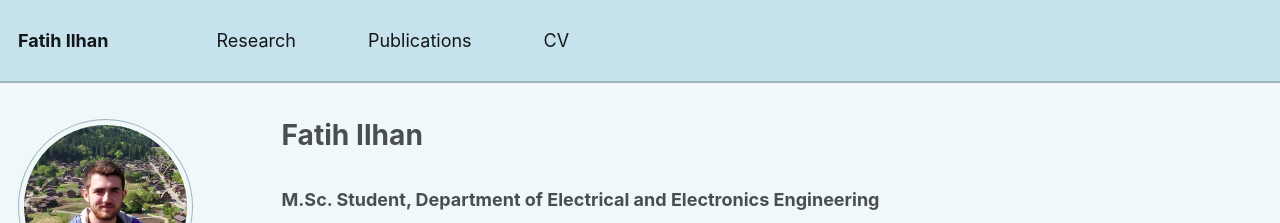
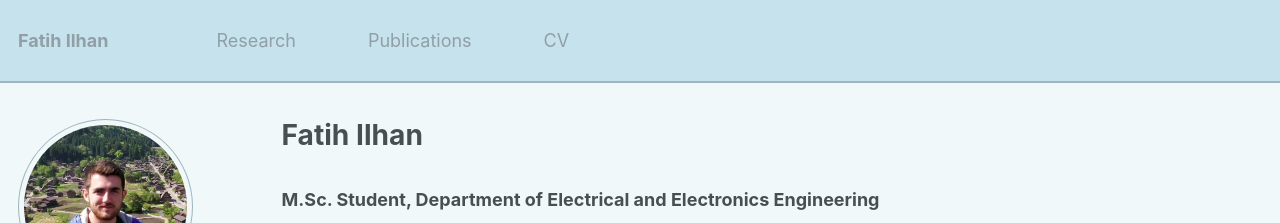
Before and after one commit to fatih-ilhan/fatih-ilhan.github.io, a Jekyll site: the page built from _pages/about.md, in a window 1280 px wide. Shown: the top 223 px of the page. Built offline with Jekyll 4.4.1, drawn with Linux system fonts in a browser that asks for light colours.

Commit message:
Update _variables.scss

```diff
--- a/_sass/_variables.scss
+++ b/_sass/_variables.scss
@@ -94,7 +94,7 @@ $xing-color                 : #006567;
 $link-color                 : $info-color;
 $link-color-hover           : mix(#000, $link-color, 25%);
 $link-color-visited         : mix(#fff, $link-color, 25%);
-$masthead-link-color        : mix(#000000, $masthead-background-color, 90%);
+$masthead-link-color        : mix($primary-color, $masthead-background-color, 70%);
 $masthead-link-color-hover  : mix(#000, $primary-color, 25%);
 
 
```
